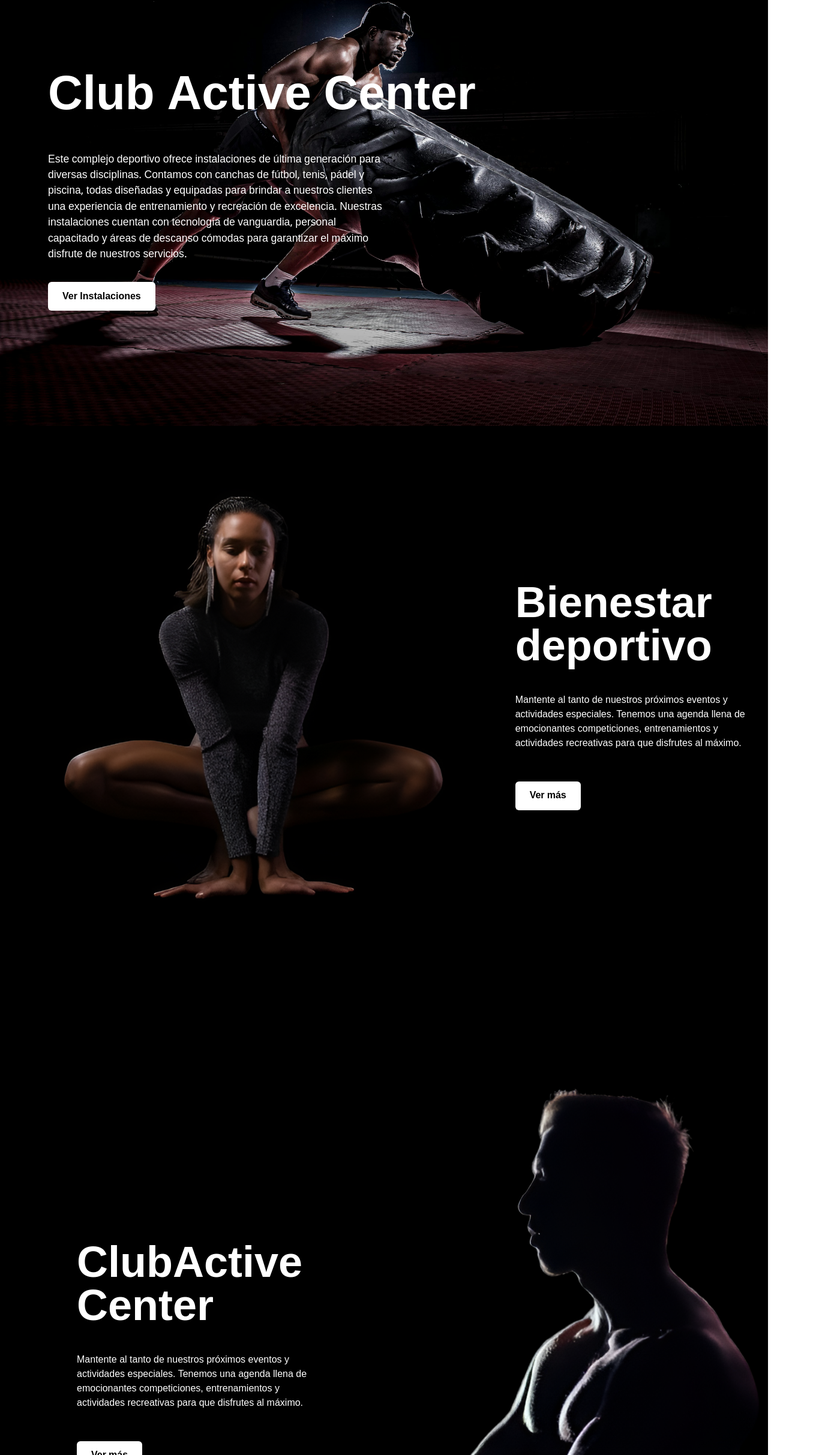
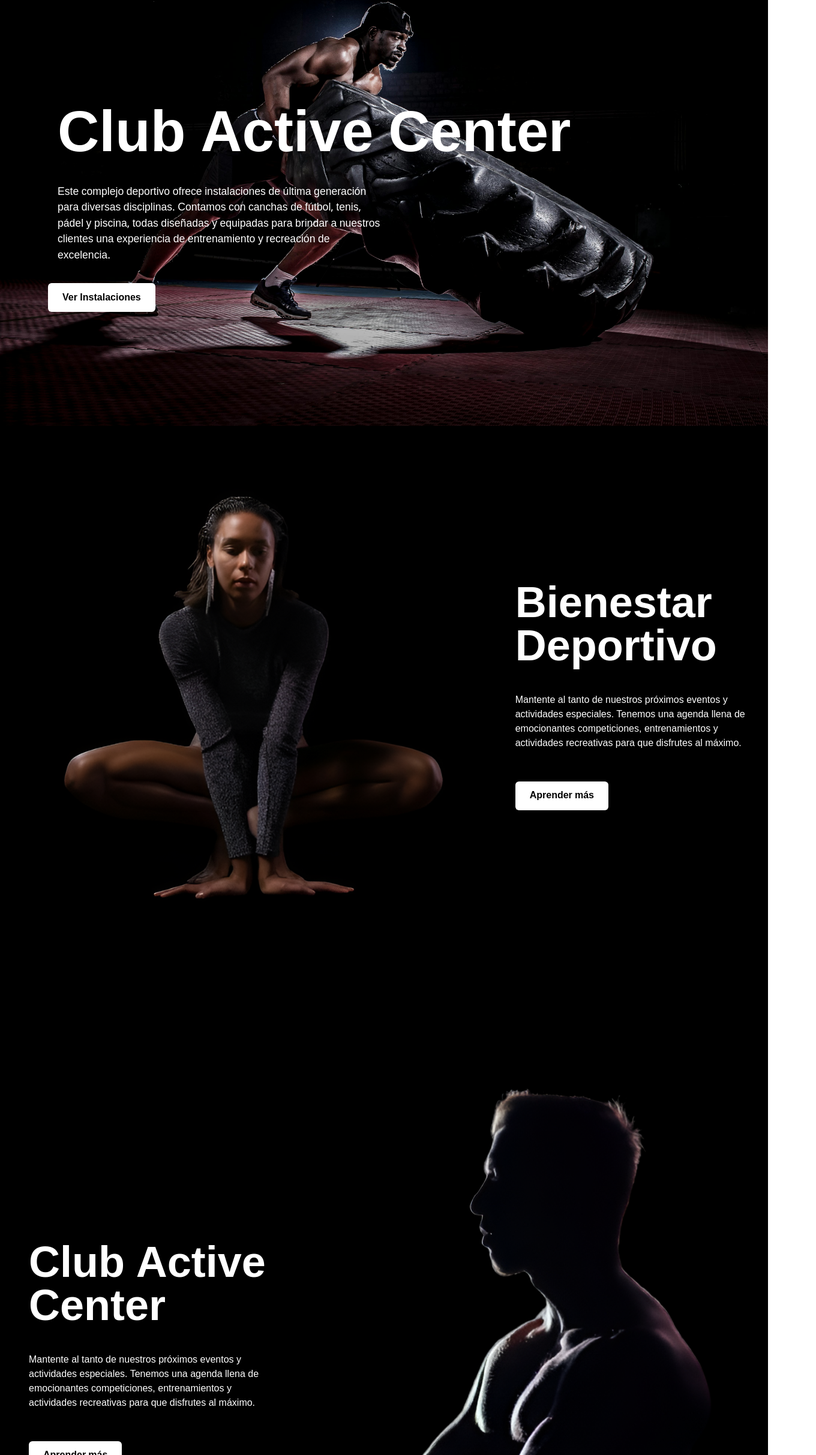
Before and after one commit to Ignacia22/ClubActiveCenter, a Next.js app in the folder front/club-deportivo/: page /home in a window 1280 px wide. Shown: the part 218-2644 px from the top of the page at 60% size, 1360 px wide, since content can reach past the window. Built offline with nearby package versions, Linux system fonts and the light colour scheme.

Commit message:
Se termino la el Home parte-3

```diff
--- a/front/club-deportivo/src/components/ActivitiesSection.tsx
+++ b/front/club-deportivo/src/components/ActivitiesSection.tsx
@@ -1,54 +1,63 @@
 import Image from "next/image";
+import Link from "next/link";
+
+export interface ActivitiesItem {
+  text: string;
+  path: string;
+}
 
 export default function ActivitiesSection() {
-    const activities = [
-      { name: "Basquetball" },
-      { name: "Voley" },
-      { name: "Padel" },
-      { name: "Tennis" },
-      { name: "Futbol" },
-      { name: "Natación" },
-      { name: "Squash" },
-      { name: "Gimnasia" },
+  const activities: ActivitiesItem[] = [
+    { text: "Basquetball", path: "/instalaciones/basquetball" },
+    { text: "Voley", path: "/instalaciones/voley" },
+    { text: "Padel", path: "/instalaciones/padel" },
+    { text: "Tennis", path: "/instalaciones/tennis" },
+    { text: "Futbol", path: "/instalaciones/futbol" },
+    { text: "Natación", path: "/instalaciones/natacion" },
+    { text: "Squash", path: "/instalaciones/squash" },
+    { text: "Gimnasia", path: "/instalaciones/gimnasia" },
   ];
 
   return (
-      <div className="relative min-h-screen bg-black text-white py-16">
+    <div className="relative min-h-screen bg-black text-white py-20 px-6 md:px-4">
       {/* Imagen principal */}
       <div className="flex justify-center mt-16 md:w-2/3">
         <Image
           src="/assets/Images/pixelcut-export (2).png"
           alt="Persona con balón"
-            width={500}
-            height={300}
-            className="max-h-[70vh] object-cover"
+          width={700}
+          height={500}
+          className=" object-cover"
         />
       </div>
 
-
       {/* Título vertical */}
-        <div className="absolute top-1/2 -translate-y-1/2 right-6">
-          <p className="text-8xl px-6 m-[10rem] mb-[5em] font-bold rotate-90">Actividades</p>
+      <div className="absolute top-1/2 -translate-y-1/2 -right-8 md:right-6">
+        <p className="text-6xl sm:text-8xl md:text-8xl px-6 -m-16 sm:mb-[21rem] md:m-[4rem] mb-[7em] md:mb-[5em] xs:mb-[6em] font-bold rotate-90">
+          Actividades
+        </p>
       </div>
 
-
       {/* Tarjetas de actividades */}
-        <div className="grid grid-cols-4 gap-6 mt-12 mx-auto max-w-4xl text-black text-center">
+      <div className="grid grid-cols-2 md:grid-cols-4 gap-6 mt-12 mx-auto max-w-4xl text-black text-center">
         {activities.map((activity, index) => (
-            <div
+          <Link
             key={index}
-              className="bg-white p-4 rounded-lg hover:bg-slate-400 transition"
+            href={activity.path}
+            className="bg-white p-6 md:p-8 rounded-lg hover:bg-slate-400 hover:text-white transition flex items-center justify-center"
           >
-              <p>{activity.name}</p>
-            </div>
+            <h3 className="font-bold text-base md:text-lg">{activity.text}</h3>
+          </Link>
         ))}
       </div>
 
       {/* Botón para ver más */}
       <div className="flex justify-center mt-8">
-          <button className="bg-white text-blue-900 px-6 py-2 rounded-full hover:bg-gray-300 transition">
+        <Link href="/actividades">
+          <button className="bg-cyan-950 text-white font-bold px-6 md:px-8 py-6 rounded-xl hover:bg-gray-300 hover:text-black transition">
             Ver horarios y más
           </button>
+        </Link>
       </div>
     </div>
   );
--- a/front/club-deportivo/src/components/InfoHome.tsx
+++ b/front/club-deportivo/src/components/InfoHome.tsx
@@ -5,35 +5,31 @@ import ActivitiesSection from "./ActivitiesSection";
 export default function InfoHome() {
   return (
     <div>
-      {/* Contenedor principal */}
+      {/* Sección principal */}
       <div className="relative h-screen w-full">
-        {/* Imagen de fondo */}
         <Image
           src="/assets/Images/pexels-sukh-winder-3740393-5611633.jpg"
           alt="Imagen de bienvenida"
-          layout="fill"
+          fill
           objectFit="cover"
           className="z-0"
         />
-
-        {/* Texto superpuesto */}
-        <div className="absolute inset-0 flex flex-col items-start justify-center px-20 text-white z-10">
-          <h1 className="text-[5rem] font-sans font-bold drop-shadow-lg">Club Active Center</h1>
-          <p className="mt-8 font-sans text-[1.1em] drop-shadow-md w-1/2 text-left">
-            Este complejo deportivo ofrece instalaciones de última generación para diversas disciplinas. Contamos con canchas de fútbol, tenis, pádel y piscina, todas diseñadas y equipadas para brindar a nuestros clientes una experiencia de entrenamiento y recreación de excelencia. Nuestras instalaciones cuentan con tecnología de vanguardia, personal capacitado y áreas de descanso cómodas para garantizar el máximo disfrute de nuestros servicios.
+        <div className="absolute inset-0 flex flex-col items-start justify-center pb-0 pt-20 px-6 md:px-20 text-white z-10">
+          <h1 className="text-6xl pl-4 md:text-[6rem] sm:text-[5rem] xs:text-[5rem] font-sans font-bold drop-shadow-lg">Club Active Center</h1>
+          <p className="mt-6 pl-4 md:mt-8 font-sans text-[1em] md:text-[1.1em] drop-shadow-md w-full md:w-1/2 text-left">
+            Este complejo deportivo ofrece instalaciones de última generación para diversas disciplinas. Contamos con canchas de fútbol, tenis, pádel y piscina, todas diseñadas y equipadas para brindar a nuestros clientes una experiencia de entrenamiento y recreación de excelencia.
           </p>
           <Link href="/instalaciones">
-            <button className="mt-8 bg-white hover:bg-slate-300 hover:text-black text-black font-bold py-3 px-6 rounded-md transition-colors duration-300">
+            <button className="mt-6 pl-5 md:mt-8 bg-white hover:bg-slate-300 hover:text-black text-black font-bold py-2 md:py-3 px-4 md:px-6 rounded-md transition-colors duration-300">
               Ver Instalaciones
             </button>
           </Link>
         </div>
       </div>
 
-      {/* Sección adicional */}
-<section className="bg-black py-20">
-  <div className="container  px-4 flex flex-col md:flex-row items-center">
-    {/* Imagen más grande */}
+      {/* Segunda imagen */}
+      <div className="bg-black py-20 px-6 md:px-4">
+        <div className="container mx-auto flex flex-col md:flex-row items-center">
           <div className="w-full md:w-2/3 mb-8 md:mb-0">
             <Image
               src="/assets/Images/pixelcut-export.png"
@@ -43,40 +39,24 @@ export default function InfoHome() {
               className="w-full h-auto"
             />
           </div>
-
-    {/* Contenido de texto */}
           <div className="w-full md:w-1/3 md:ml-8 text-center md:text-left">
-      <h2 className="text-7xl font-sans font-bold mb-4 text-white">Bienestar deportivo</h2>
-      <p className="text-white my-9">
+            <h2 className="text-5xl md:text-7xl font-sans font-bold mb-4 text-white">Bienestar Deportivo</h2>
+            <p className="text-white my-6 md:my-9">
               Mantente al tanto de nuestros próximos eventos y actividades especiales. Tenemos una agenda llena de emocionantes competiciones, entrenamientos y actividades recreativas para que disfrutes al máximo.
             </p>
             <Link href="/eventos">
-        <button className="mt-4 bg-white hover:bg-slate-300 text-black font-sans font-bold py-3 px-6 rounded-md transition-colors duration-300">
-          Ver más
+              <button className="mt-4 bg-white hover:bg-slate-300 text-black font-sans font-bold py-2 md:py-3 px-4 md:px-6 rounded-md transition-colors duration-300">
+                Aprender más
               </button>
             </Link>
           </div>
         </div>
-</section>
+      </div>
 
 
-<div className="bg-black py-10">
-<div className="container mx-20 px-4 flex flex-col md:flex-row items-center">
-
-    {/* Contenido de texto */}
-    <div className="w-full md:w-1/3 md:ml-8 text-center md:text-left">
-      <h2 className="text-7xl font-sans font-bold mb-4 text-white">ClubActive Center</h2>
-      <p className="text-white my-9">
-        Mantente al tanto de nuestros próximos eventos y actividades especiales. Tenemos una agenda llena de emocionantes competiciones, entrenamientos y actividades recreativas para que disfrutes al máximo.
-      </p>
-      <Link href="/eventos">
-        <button className="mt-4 bg-white hover:bg-slate-300 text-black font-sans font-bold py-3 px-6 rounded-md transition-colors duration-300">
-          Ver más
-        </button>
-      </Link>
-    </div>
-
-    {/* Imagen más grande */}
+      {/* Tercera imagen */}
+      <div className="bg-black py-10 px-6 md:px-4">
+        <div className="container mx-auto flex flex-col md:flex-row-reverse items-center">
           <div className="w-full md:w-2/3 mb-8 md:mb-0">
             <Image
               src="/assets/Images/pixelcut-export (1).png"
@@ -86,14 +66,46 @@ export default function InfoHome() {
               className="w-full h-auto"
             />
           </div>
+          <div className="w-full md:w-1/3 md:ml-8 text-center md:text-left">
+            <h2 className="text-5xl md:text-7xl font-sans font-bold mb-4 text-white">Club Active Center</h2>
+            <p className="text-white my-6 md:my-9">
+              Mantente al tanto de nuestros próximos eventos y actividades especiales. Tenemos una agenda llena de emocionantes competiciones, entrenamientos y actividades recreativas para que disfrutes al máximo.
+            </p>
+            <Link href="/eventos">
+              <button className="mt-4 bg-white hover:bg-slate-300 text-black font-sans font-bold py-2 md:py-3 px-4 md:px-6 rounded-md transition-colors duration-300">
+                Aprender más
+              </button>
+            </Link>
+          </div>
         </div>
       </div>
 
-<div className="">
-  <ActivitiesSection/>
+      {/* Actividades */}
+      <div className="p-6 md:p-10 bg-black">
+        <ActivitiesSection />
       </div>
 
-
+      {/* Beneficios */}
+      <div className="relative h-screen w-full">
+        <Image
+          src="/assets/Images/pexels-cottonbro-10340615.jpg"
+          alt="Imagen de bienvenida"
+          layout="fill"
+          objectFit="cover"
+          className="z-0 opacity-70"
+        />
+        <div className="absolute inset-0 flex flex-col items-start justify-center px-6 md:px-20 text-white z-10">
+          <h1 className="text-5xl md:text-[5rem] font-sans font-bold drop-shadow-lg">Beneficios del Club</h1>
+          <p className="mt-6 md:mt-8 font-sans font-medium text-[1em] md:text-[1.1em] drop-shadow-md w-full md:w-1/2 text-left">
+            Este complejo ofrece instalaciones de alta gama, personal capacitado y áreas de descanso cómodas para garantizar una excelente experiencia deportiva y recreativa. Además, contamos con diversas opciones de membresía.
+          </p>
+          <Link href="/instalaciones">
+            <button className="mt-6 md:mt-8 bg-white hover:bg-slate-300 hover:text-black text-black font-bold py-2 md:py-3 px-4 md:px-6 rounded-md transition-colors duration-300">
+              Aprender más
+            </button>
+          </Link>
+        </div>
+      </div>
     </div>
   );
 }
```
Also changed, not shown: front/club-deportivo/public/assets/Images/pexels-cottonbro-10340615.jpg (added). Lines whose indentation alone changed are shown as unchanged.
